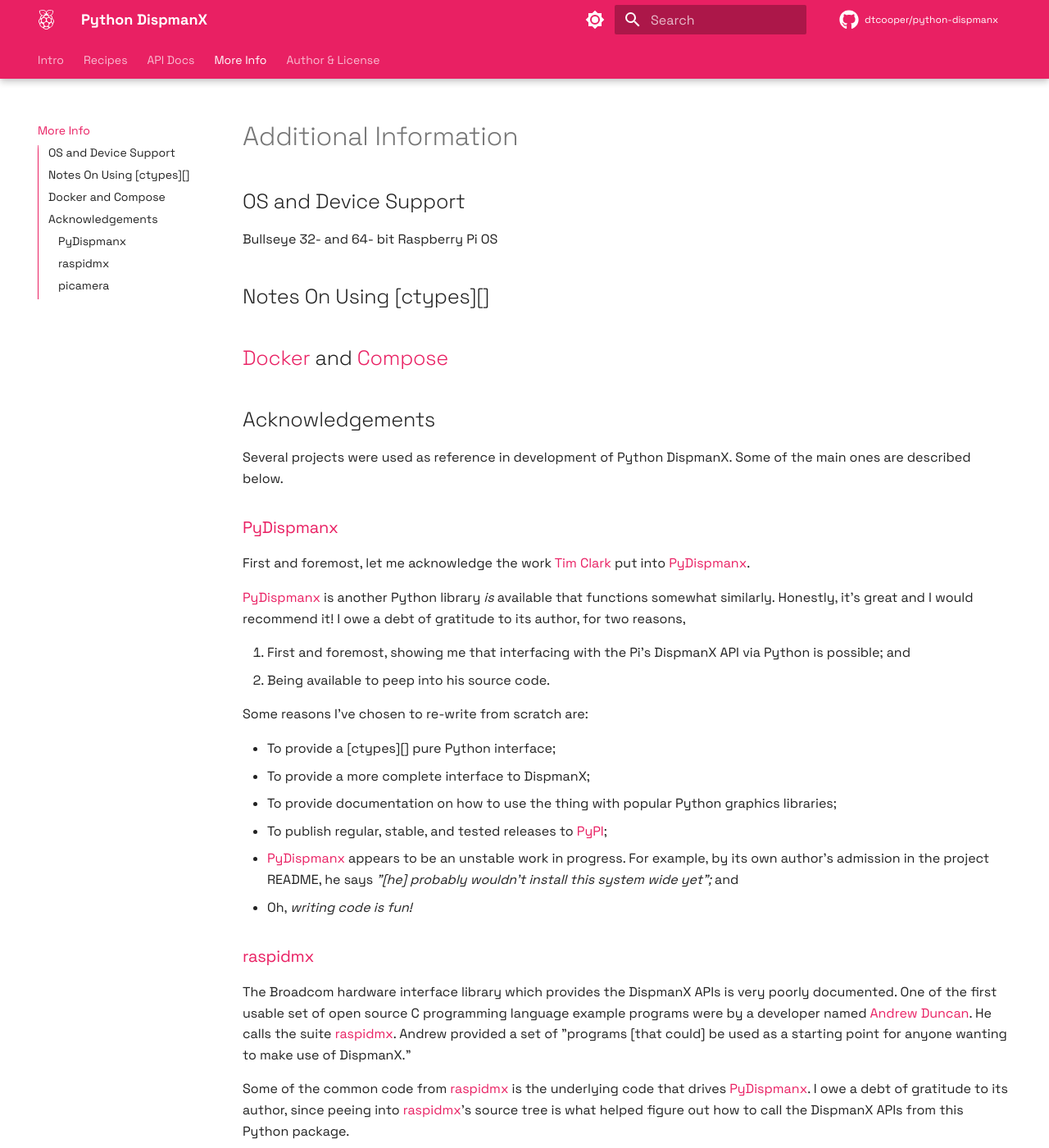
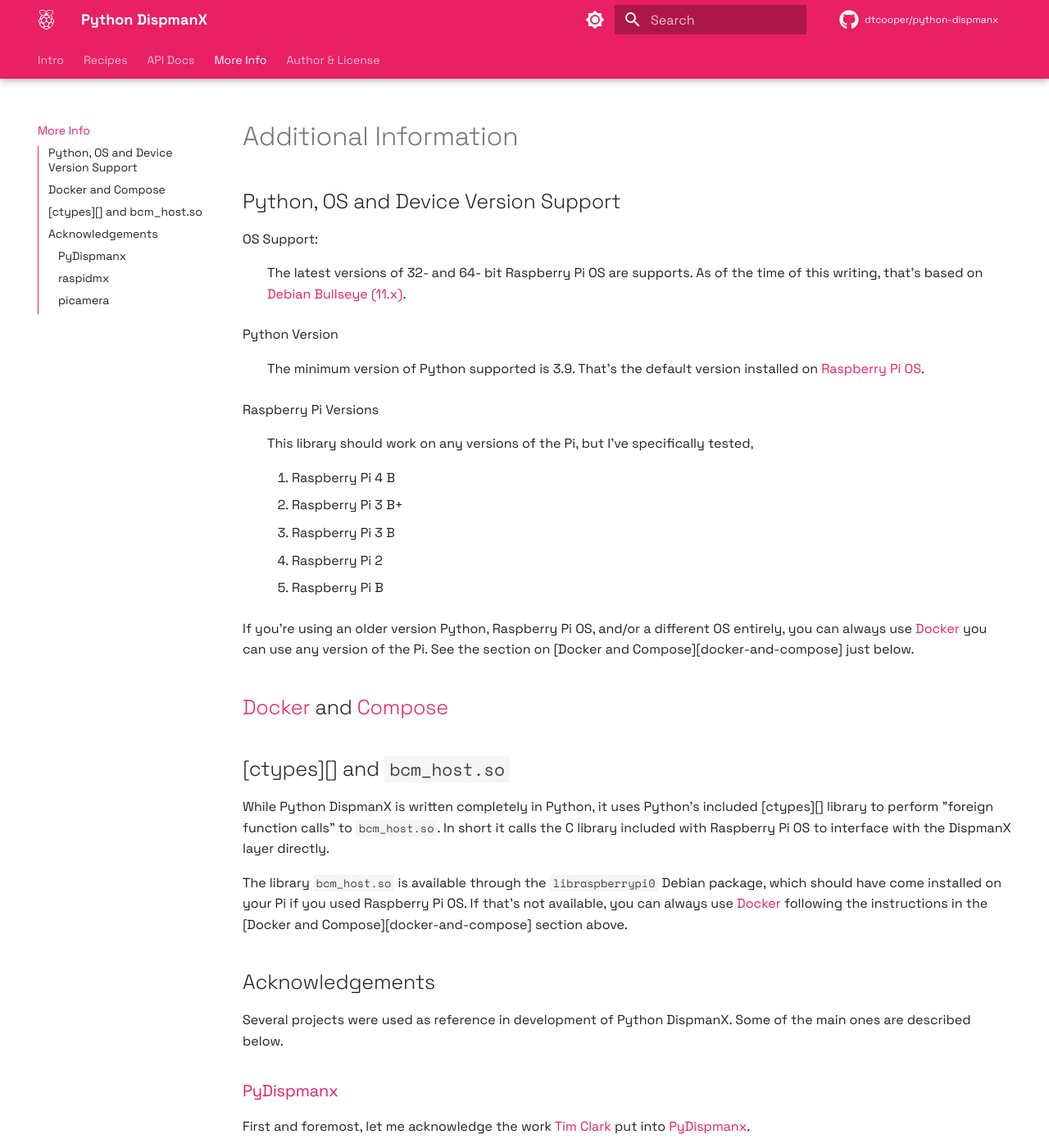
Before and after one commit to dtcooper/python-dispmanx, an MkDocs documentation site: the page built from docs/info.md, in a window 1280 px wide and 1400 px high. Shown: the whole window at 82% size. Built offline with MkDocs 1.6.1 and Material for MkDocs 9.7.7, drawn with Linux system fonts in a browser that asks for light colours; comment, search, counter and statistics services are not loaded; the version menu is left out.

Commit message:
Docs updates

```diff
--- a/docs/info.md
+++ b/docs/info.md
@@ -4,13 +4,43 @@
 
 # Additional Information
 
-## OS and Device Support
+## Python, OS and Device Version Support
 
-Bullseye 32- and 64- bit Raspberry Pi OS
+OS Support:
+:   The latest versions of 32- and 64- bit Raspberry Pi OS are supports. As of
+    the time of this writing, that's based on [Debian Bullseye (11.x)][debian-bullseye].
 
-## Notes On Using [ctypes][]
+Python Version
+:   The minimum version of Python supported is 3.9. That's the default version
+    installed on [Raspberry Pi OS][pi-os].
+
+Raspberry Pi Versions
+:   This library should work on any versions of the Pi, but I've specifically
+    tested,
+
+    1. Raspberry Pi 4 B
+    2. Raspberry Pi 3 B+
+    3. Raspberry Pi 3 B
+    4. Raspberry Pi 2
+    5. Raspberry Pi B
+
+If you're using an older version Python, Raspberry Pi OS, and/or a different OS
+entirely, you can always use [Docker][] you can use any version of the Pi. See
+the section on [Docker and Compose][docker-and-compose] just below.
 
 ## [Docker][] and [Compose][]
+
+## [ctypes][] and `bcm_host.so`
+
+While Python DispmanX is written completely in Python, it uses Python's included
+[ctypes][] library to perform "foreign function calls" to `bcm_host.so`. In
+short it calls the C library included with Raspberry Pi OS to interface with the
+DispmanX layer directly.
+
+The library `bcm_host.so` is available through the `libraspberrypi0` Debian
+package, which should have come installed on your Pi if you used Raspberry Pi
+OS. If that's not available, you can always use [Docker][] following the
+instructions in the [Docker and Compose][docker-and-compose] section above.
 
 ## Acknowledgements
 
@@ -61,8 +91,10 @@
 TODO
 
 [andrew duncan]: https://github.com/andrewfrommelbourne
+[debian-bullseye]: https://www.debian.org/releases/bullseye/
 [compose]: https://docs.docker.com/compose/
 [docker]: https://www.docker.com/
+[pi-os]: https://www.raspberrypi.com/software/
 [picamera]: https://picamera.readthedocs.io/
 [pydispmanx]: https://github.com/eclispe/pydispmanx
 [pypi]: https://pypi.org/
```
Also changed, not shown: docs/index.md (+4 -4 lines), docs/recipes.md (+12 -0 lines).
